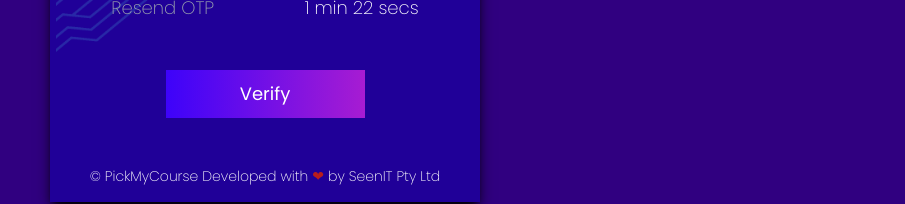
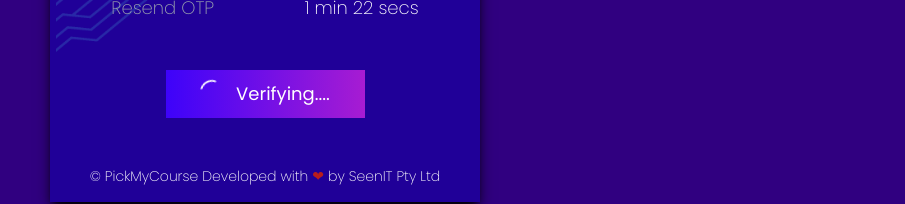
Before and after one commit to Rk-Dinesh/PMC_USER, a React (Vite) app: page /otp in a window 1280 px wide. Both pictures are taken after typing "Sample", "Sample", "Sample", "Sample", "Sample", "Sample" into the empty fields and a click on the button "Verify". Shown: the part 481-685 px from the top of the page, without its empty margins (375-1280 px from the left). Built offline with nearby package versions, Linux system fonts and the light colour scheme.

Commit message:
commit sign

```diff
--- a/src/pages/auth/OTP.jsx
+++ b/src/pages/auth/OTP.jsx
@@ -5,9 +5,11 @@ import cover from "../../assets/bgimage.png";
 import { toast } from "react-toastify";
 import { auth } from "../../firebase.config";
 import { RecaptchaVerifier, signInWithPhoneNumber } from "firebase/auth";
+import { AiOutlineLoading } from "react-icons/ai";
 
 const OTP = () => {
   const navigate = useNavigate();
+  const [processing, setProcessing] = useState(false);
 
   const [formData, setFormData] = useState({
     otp1: "",
@@ -113,6 +115,7 @@ const OTP = () => {
   }, [timer]);
 
   const onOTPVerify = async (e) => {
+    setProcessing(true)
     e.preventDefault();
     const otp =
       formData.otp1 +
@@ -130,12 +133,14 @@ const OTP = () => {
       await confirmationResult.confirm(otp);
       localStorage.setItem("isLoggedIn", true);
       toast.success("OTP Verified & LoggedIn.");
+      setProcessing(false)
       navigate("/dashboard");
     } catch (err) {
       console.error("Error verifying OTP:", err);
       toast.error("Invalid OTP. Please try again.");
       navigate("/");
       localStorage.clear();
+      setProcessing(false)
     }
   };
 
@@ -187,7 +192,7 @@ const OTP = () => {
               className="text-lg bg-gradient-to-r from-[#3D03FA] to-[#A71CD2] w-1/2 py-2.5"
               type="submit"
             >
-              Verify
+               {processing ? <span className="flex justify-center gap-3"> <AiOutlineLoading className="h-6 w-6 animate-spin" /> <p>Verifying....</p></span> : "Verify" }
             </button>
           </div>
           <p className="text-sm mt-3 text-center font-extralight">
--- a/src/pages/auth/SignIn.jsx
+++ b/src/pages/auth/SignIn.jsx
@@ -9,11 +9,13 @@ import { RecaptchaVerifier, signInWithPhoneNumber } from "firebase/auth";
 import { toast } from "react-toastify";
 import axios from "axios";
 import { API } from "../../Host";
+import { AiOutlineLoading } from "react-icons/ai";
 
 const SignIn = () => {
   const navigate = useNavigate();
   const [phone, setPhone] = useState("");
   const [countryCode, setCountryCode] = useState("");
+  const [processing, setProcessing] = useState(false);
 
   const handlePhoneChange = (value, data) => {
     setPhone(value);
@@ -41,6 +43,7 @@ const SignIn = () => {
   };
 
   const handleSendOtp = async (e) => {
+    setProcessing(true)
     e.preventDefault();
     const localPhone = phone.slice(countryCode.length);
     const formData = {
@@ -79,7 +82,7 @@ const SignIn = () => {
       window.confirmationResult = confirmationResult;
       // console.log("OTP sent successfully:", confirmationResult);
       toast.success("OTP sent successfully!");
-
+      setProcessing(false)
       navigate("/otp");
     } catch (error) {
       console.error("Invalid sign-in process", error);
@@ -88,13 +91,17 @@ const SignIn = () => {
         toast.error(
           "Invalid phone number format. Please enter a valid number."
         );
+        setProcessing(false)
       } else if (error.code === "auth/quota-exceeded") {
         toast.error("SMS quota exceeded. Try again later.");
+        setProcessing(false)
       } else if (error.code === "auth/billing-not-enabled") {
         toast.error(
           "Billing is not enabled in your Firebase project. Please enable it."
         );
+        setProcessing(false)
       } else {
+        setProcessing(false)
         toast.error("Invalid sign-in process");
       }
     }
@@ -144,7 +151,7 @@ const SignIn = () => {
                 type="submit"
                 className="text-lg bg-gradient-to-r from-[#3D03FA] to-[#A71CD2] w-36 py-2.5"
               >
-                Continue
+                 {processing ? <span className="flex justify-center gap-3"> <AiOutlineLoading className="h-6 w-6 animate-spin" /> <p>Verifying....</p></span> : "Continue" }
               </button>
             </div>
           </div>
--- a/src/pages/auth/SignUp.jsx
+++ b/src/pages/auth/SignUp.jsx
@@ -10,6 +10,7 @@ import { yupResolver } from "@hookform/resolvers/yup";
 import axios from "axios";
 import { API } from "../../Host";
 import { toast } from "react-toastify";
+import { AiOutlineLoading } from "react-icons/ai";
 
 
 const UserSchema = yup.object().shape({
@@ -24,6 +25,7 @@ const SignUp = () => {
   const navigate = useNavigate();
   const [phone, setPhone] = useState("");
   const [countryCode, setCountryCode] = useState("");
+  const [processing, setProcessing] = useState(false);
 
   const handlePhoneChange = (value, data) => {
     setPhone(value);
@@ -39,6 +41,7 @@ const SignUp = () => {
   });
 
   const onSubmit = async (data) => {
+    setProcessing(true)
     const localPhone = phone.slice(countryCode.length);
     const formData = {
       ...data,
@@ -50,9 +53,11 @@ const SignUp = () => {
       const response = await axios.post(`${API}/api/usersignup`, formData);
       if (response.status === 200) {
         toast.success("Account Created Successfully");
+        setProcessing(false)
         navigate("/");
       } else {
         toast.error("Failed To Upload");
+        setProcessing(false)
         console.log("Error in posting Data");
       }
     } catch (error) {
@@ -156,7 +161,7 @@ const SignUp = () => {
                 className=" text-lg bg-gradient-to-r from-[#3D03FA] to-[#A71CD2] w-1/2 py-2.5 "
                 type="submit"
               >
-                Continue
+                {processing ? <span className="flex justify-center gap-3"> <AiOutlineLoading className="h-6 w-6 animate-spin" /> <p>Creating....</p></span> : "Continue" }
               </button>
             </div>
           </div>
```
